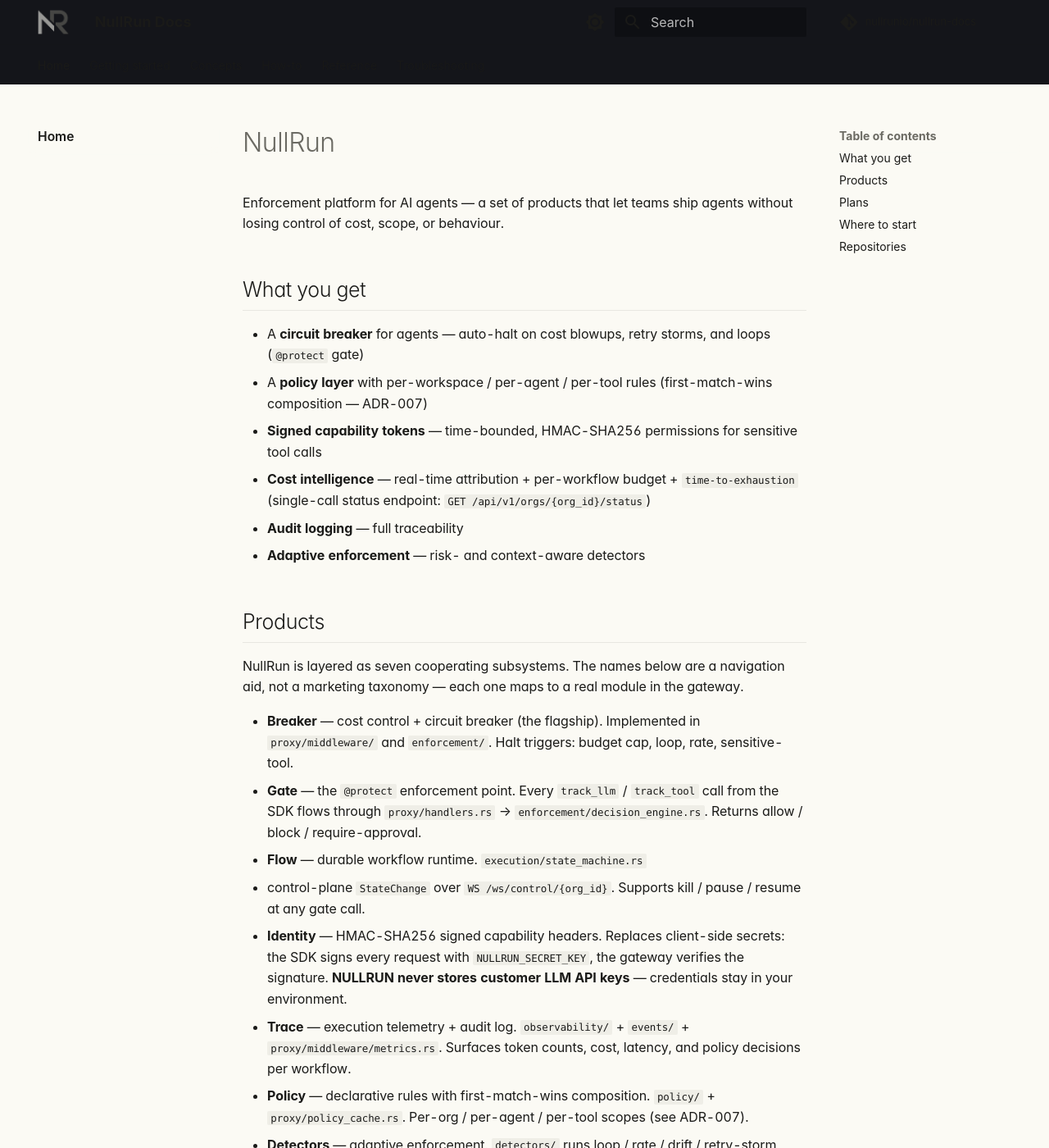
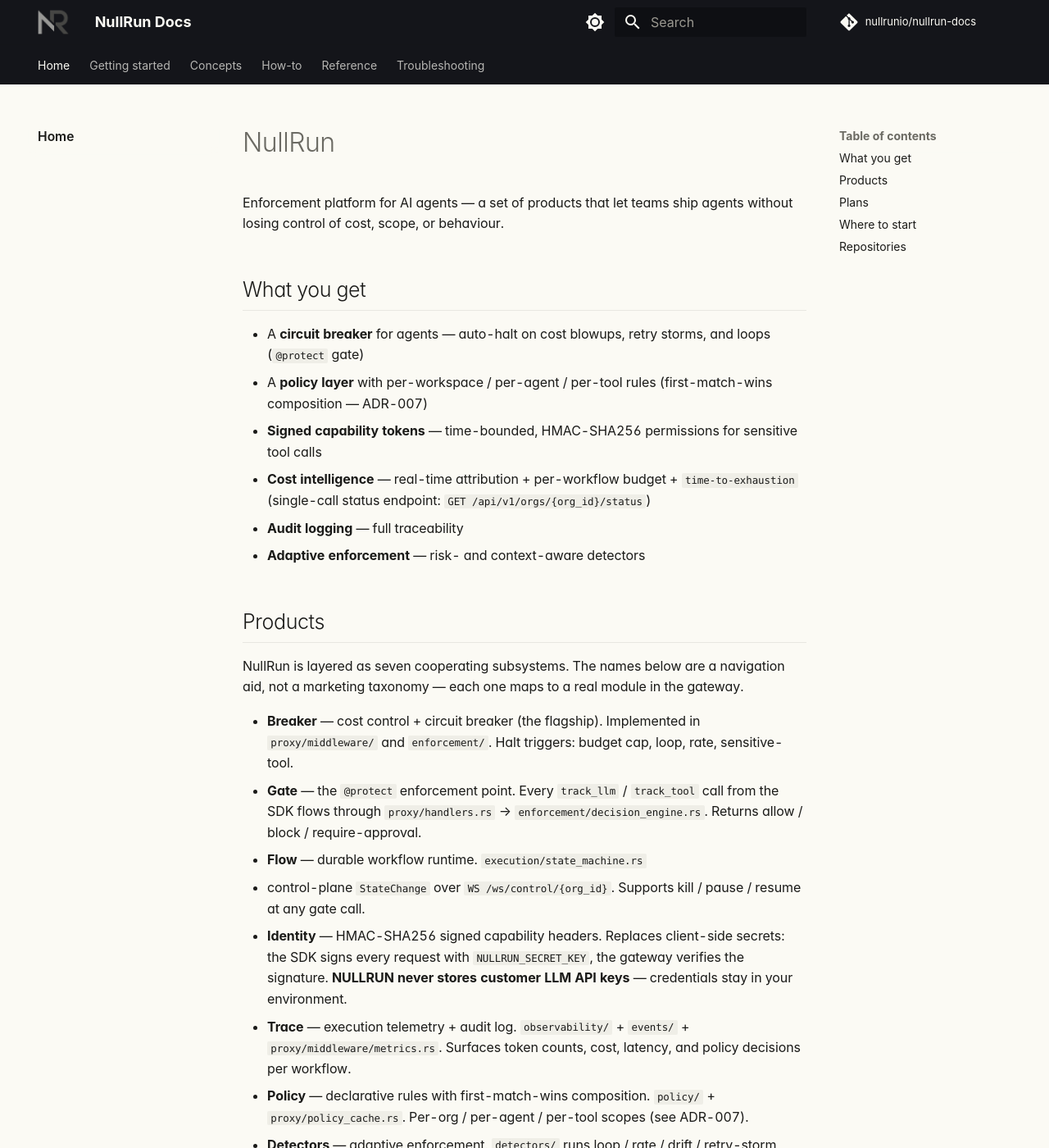
Before and after one commit to nullrunio/nullrun-docs, an MkDocs documentation site: the page built from docs/index.md, in a window 1280 px wide and 1400 px high. Shown: the whole window at 82% size. Built offline with MkDocs 1.6.1 and Material for MkDocs 9.7.7, drawn with Linux system fonts in a browser that asks for light colours; comment, search, counter and statistics services are not loaded.

Commit message:
fix(docs): header + primary palette now visible in both themes
The header was invisible in dark mode (and effectively in light
mode too, just less obviously). Root cause: I had two bugs
colliding:

1. Material's naming convention for the primary palette is
   counter-intuitive:
     --md-primary-fg-color = the FILL of the primary surface
                              (the header / nav-tabs bar bg)
     --md-primary-bg-color = the TEXT color on the primary surface
   I had inverted the values (cream-as-primary-fg, dark-as-primary-bg
   for light mode → header was cream-on-cream body, invisible; dark
   mode → header was near-black-on-near-black body, invisible).

2. I had a `.md-header { background-color: var(--md-default-bg-color) }`
   override that pinned the header bg to the BODY color, which
   wins over Material's own `.md-header { background-color:
   var(--md-primary-fg-color) }` because extra.css comes later
   in the cascade. So even after fixing the variable values,
   the header was still being clobbered to `--md-default-bg-color`.

Fix:

  - Swap --md-primary-fg-color and --md-primary-bg-color in both
    schemes so Material's convention is honored:
      light: --md-primary-fg-color: #1A1A18 (dark strip),
             --md-primary-bg-color: #FBFAF4 (cream text)
      dark:  --md-primary-fg-color: #FBFAF4 (cream strip),
             --md-primary-bg-color: #1A1A18 (dark text)
  - Drop the `.md-header { background-color }` override entirely
    (keep only the border-bottom + box-shadow: none) so Material's
    `.md-header { background-color: var(--md-primary-fg-color) }`
    paints the strip with the now-correct variable.
  - Add the `--md-primary-fg-color--light/--dark` and
    `--md-primary-bg-color--light/--dark` variants Material uses
    for nav__source, search icons, and disabled states. The
    previous Material defaults (indigo tints) would have leaked
    through and produced odd hover colors on the nav.
  - Override `.md-search__form .md-search__input::placeholder` to
    use `--md-default-fg-color--lighter` so the "Search" hint
    is visible against the cream/near-black search-pill bg.
    Material's default of `--md-primary-bg-color--light`
    produces cream-70%-opacity on cream = invisible.

mkdocs build --strict runs clean.

```diff
--- a/docs/stylesheets/extra.css
+++ b/docs/stylesheets/extra.css
@@ -28,11 +28,21 @@
   --md-accent-bg-color: #E8E5DA;
   --md-accent-border-color: #1A1A18;
 
-  /* Primary — Material paints the header bar / nav tabs / logo bg with
-     --md-primary-fg-color. Keeping it cream here means the header blends
-     with the body instead of becoming a navy bar. */
-  --md-primary-fg-color: #FBFAF4;
-  --md-primary-bg-color: #1A1A18;
+  /* Primary — Material convention (counter-intuitive):
+       --md-primary-fg-color = the FILL of the primary surface
+                                (the header / nav-tabs bar background)
+       --md-primary-bg-color = the TEXT color on the primary surface
+     We want a dark strip on a cream page (light) and a cream strip on
+     a dark page (dark) — opposite of the body, so the header is always
+     a visible contrasting band. The --light / --dark variants feed
+     nav__source, search placeholder, and other secondary surfaces;
+     we override them too so they flip with the scheme. */
+  --md-primary-fg-color: #1A1A18;            /* light: dark header strip */
+  --md-primary-fg-color--light: #3A3A36;    /* lighter dark — hover/secondary */
+  --md-primary-fg-color--dark: #0A0A08;     /* deeper dark — pressed */
+  --md-primary-bg-color: #FBFAF4;            /* light: cream text on it */
+  --md-primary-bg-color--light: rgba(251, 250, 244, 0.7);  /* dimmer text */
+  --md-primary-bg-color--dark: rgba(251, 250, 244, 0.3);   /* disabled */
   --md-primary-border-color: rgba(20, 20, 18, 0.10);
 
   /* Code blocks — same near-black surface as dashboard terminal
@@ -73,8 +83,13 @@
   --md-accent-fg-color: #FBFAF4;
   --md-accent-bg-color: #262624;
 
-  --md-primary-fg-color: #1A1A18;
-  --md-primary-bg-color: #FBFAF4;
+  /* Dark mode: invert the header strip — cream on near-black body. */
+  --md-primary-fg-color: #FBFAF4;            /* dark: cream header strip */
+  --md-primary-fg-color--light: #D6D4CA;    /* lighter cream — hover/secondary */
+  --md-primary-fg-color--dark: #FFFFFF;     /* pure cream — pressed */
+  --md-primary-bg-color: #1A1A18;            /* dark: near-black text on it */
+  --md-primary-bg-color--light: rgba(26, 26, 24, 0.7);  /* dimmer text */
+  --md-primary-bg-color--dark: rgba(26, 26, 24, 0.3);   /* disabled */
   --md-primary-border-color: rgba(251, 250, 244, 0.10);
 
   --md-code-bg-color: #161614;
@@ -115,21 +130,35 @@
   text-decoration-color: var(--md-accent-fg-color);
 }
 
-/* ----- Header bar — blend with body instead of becoming a stripe ----- */
+/* ----- Header bar — let Material drive bg from --md-primary-fg-color
+   (which flips between dark in light mode and cream in dark mode).
+   We only override the border-bottom so the strip doesn't show a
+   double-edge against the body. ----- */
 .md-header {
-  background-color: var(--md-default-bg-color);
   border-bottom: 1px solid rgba(20, 20, 18, 0.06);
   box-shadow: none;
 }
 
 [data-md-color-scheme="slate"] .md-header {
-  background-color: var(--md-default-bg-color);
   border-bottom: 1px solid rgba(251, 250, 244, 0.06);
 }
 
 .md-header__button.md-logo img,
 .md-header__button.md-logo svg {
   height: 1.5rem;
+}
+
+/* Search placeholder: Material's default uses
+   `--md-primary-bg-color--light` (cream at 70% opacity in light mode
+   / near-black at 70% in dark), which sits at the same color as the
+   search-pill bg (`--md-default-bg-color`). Override to a darker
+   placeholder so it actually reads against the pill. */
+.md-search__form .md-search__input::placeholder {
+  color: var(--md-default-fg-color--lighter);
+}
+
+[data-md-color-scheme="slate"] .md-search__form .md-search__input::placeholder {
+  color: var(--md-default-fg-color--lighter);
 }
 
 /* ----- Tables — match the dashboard's dense list look ----- */
```
